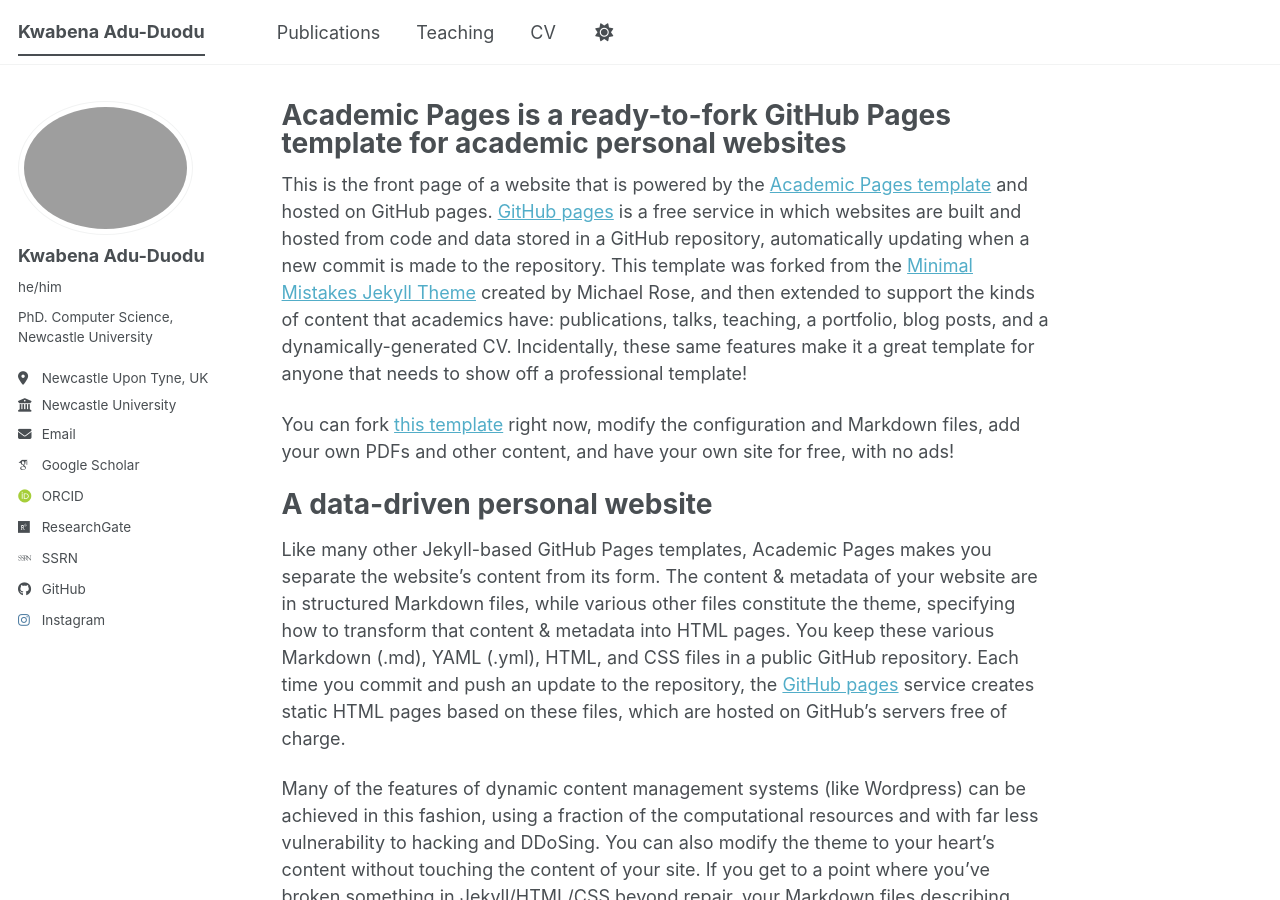
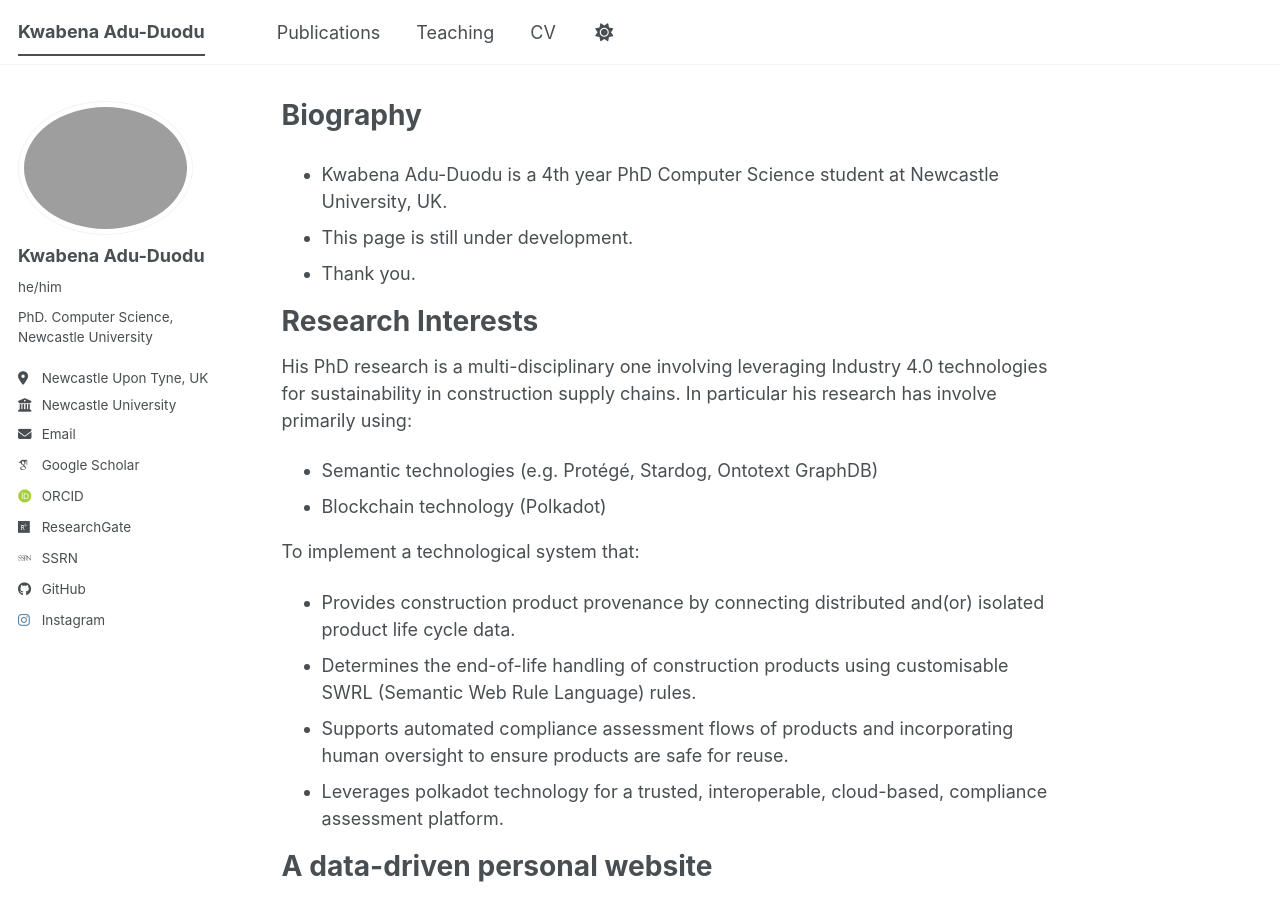
Before and after one commit to KAYDUODU/KAYDUODU.github.io, a Jekyll site: the page built from _pages/about.md, in a window 1280 px wide and 900 px high. Built offline with Jekyll 4.4.1, drawn with Linux system fonts in a browser that asks for light colours; some web fonts are replaced; a script bundle is joined from its source files by our own code; library files that are not in the unit come from our copies.

Commit message:
Revise about page with biography and research details
Updated the title and content of the about page to reflect personal biography and research interests.

```diff
--- a/_pages/about.md
+++ b/_pages/about.md
@@ -1,15 +1,29 @@
 ---
 permalink: /
-title: "Academic Pages is a ready-to-fork GitHub Pages template for academic personal websites"
+title: "Biography"
+excerpt: "About me"
 author_profile: true
 redirect_from:
   - /about/
   - /about.html
 ---
 
-This is the front page of a website that is powered by the [Academic Pages template](https://github.com/academicpages/academicpages.github.io) and hosted on GitHub pages. [GitHub pages](https://pages.github.com) is a free service in which websites are built and hosted from code and data stored in a GitHub repository, automatically updating when a new commit is made to the repository. This template was forked from the [Minimal Mistakes Jekyll Theme](https://mmistakes.github.io/minimal-mistakes/) created by Michael Rose, and then extended to support the kinds of content that academics have: publications, talks, teaching, a portfolio, blog posts, and a dynamically-generated CV. Incidentally, these same features make it a great template for anyone that needs to show off a professional template!
+* Kwabena Adu-Duodu is a 4th year PhD Computer Science student at Newcastle University, UK.
+* This page is still under development.
+* Thank you.
 
- You can fork [this template](https://github.com/academicpages/academicpages.github.io) right now, modify the configuration and Markdown files, add your own PDFs and other content, and have your own site for free, with no ads!
+
+Research Interests
+======
+His PhD research is a multi-disciplinary one involving leveraging Industry 4.0 technologies for sustainability in construction supply chains. In particular his research has involve primarily using:
+* Semantic technologies (e.g. Protégé, Stardog, Ontotext GraphDB)
+* Blockchain technology (Polkadot)
+
+To implement a technological system that:
+* Provides construction product provenance by connecting distributed and(or) isolated product life cycle data.
+* Determines the end-of-life handling of construction products using customisable SWRL (Semantic Web Rule Language) rules.
+* Supports automated compliance assessment flows of products and incorporating human oversight to ensure products are safe for reuse.
+* Leverages polkadot technology for a trusted, interoperable, cloud-based,  compliance assessment platform.
 
 A data-driven personal website
 ======
```
